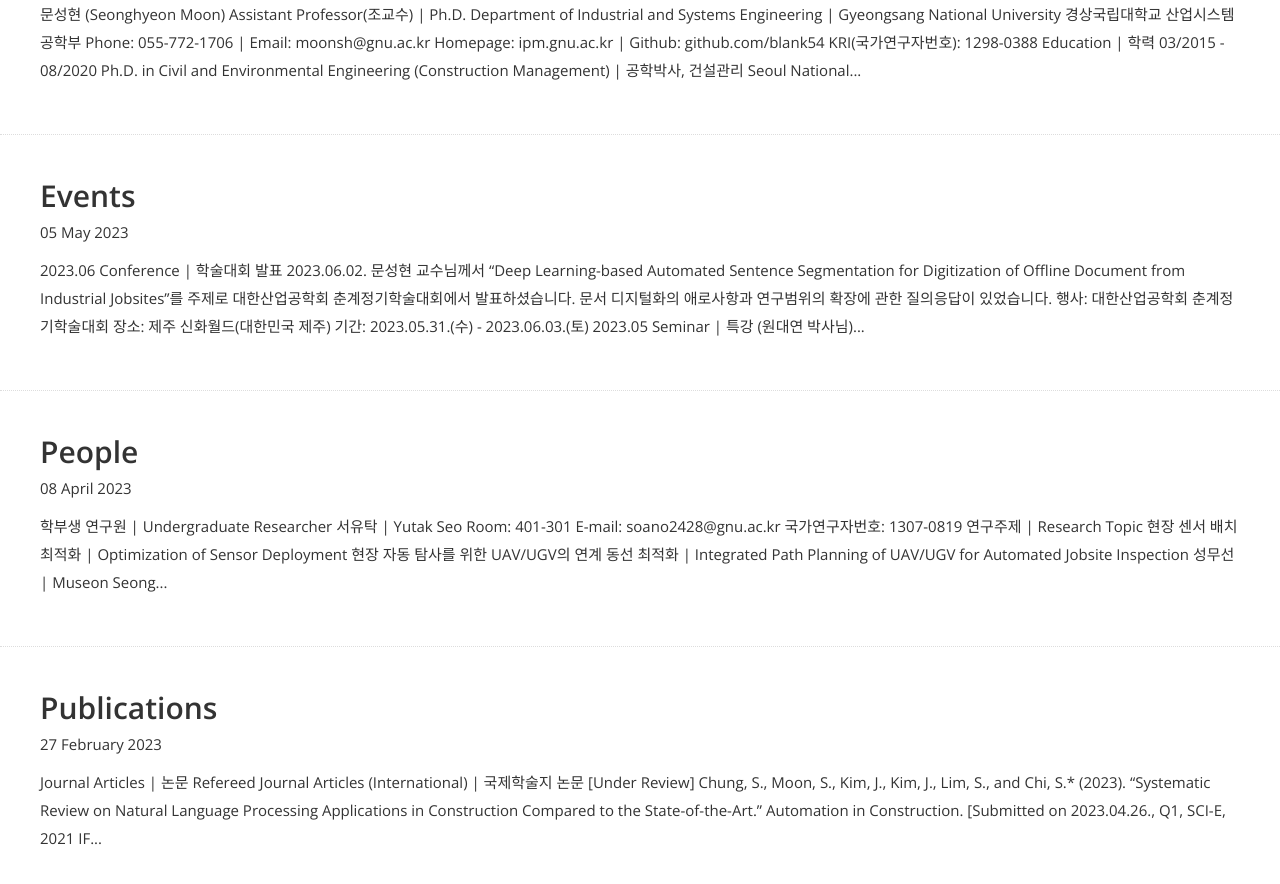
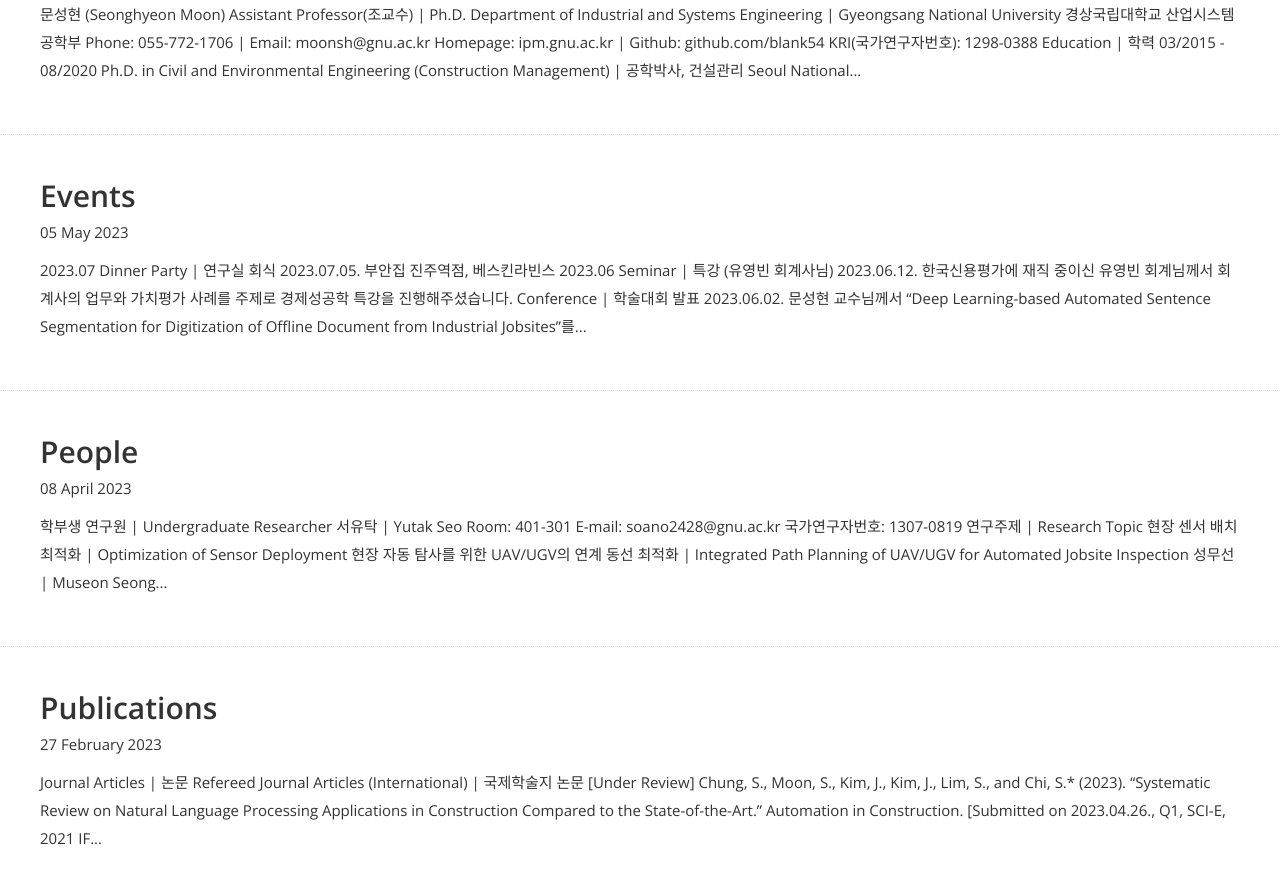
Before and after one commit to blank54/blank54.github.io, a Jekyll site: the page built from blog/index.html, in a window 1280 px wide and 900 px high, scrolled down 580 px. Shown: the top 884 px of the window. Built offline with Jekyll 4.4.1, drawn with Linux system fonts in a browser that asks for light colours; nearby versions of some CDN libraries; some web fonts are replaced.

Commit message:
update event 20230705

```diff
--- a/event/_posts/2023-05-05-event.md
+++ b/event/_posts/2023-05-05-event.md
@@ -5,40 +5,54 @@ date: 2023-05-05
 author: Seonghyeon Moon
 ---
 
+## 2023.07
+<br/>
+
+>### Dinner Party \| 연구실 회식
+>2023.07.05.
+>부안집 진주역점, 베스킨라빈스
+><img src="{{ site.baseurl }}/img/event/20230705_ipmlab_dinner party.jpg" style="width:300px">
+
 ## 2023.06
 <br/>
 
-<!-- ### Seminar \| 특강 (유영빈 회계사님)
+>### Seminar \| 특강 (유영빈 회계사님)
 >2023.06.12.
 >한국신용평가에 재직 중이신 유영빈 회계님께서 회계사의 업무와 가치평가 사례를 주제로 경제성공학 특강을 진행해주셨습니다.
- -->
-### Conference \| 학술대회 발표
+><img src="{{ site.baseurl }}/img/event/20230612_engineering economics_yeongbin yoo.jpg" style="width:300px">
+><img src="{{ site.baseurl }}/img/event/20230612_engineering economics_yeongbin yoo_poster.jpg" style="width:300px">
+
+>### Conference \| 학술대회 발표
 >2023.06.02.
 >문성현 교수님께서 "Deep Learning-based Automated Sentence Segmentation for Digitization of Offline Document from Industrial Jobsites"를 주제로 대한산업공학회 춘계정기학술대회에서 발표하셨습니다. 문서 디지털화의 애로사항과 연구범위의 확장에 관한 질의응답이 있었습니다.
->
-><li>행사: 대한산업공학회 춘계정기학술대회</li>
-><li>장소: 제주 신화월드(대한민국 제주)</li>
-><li>기간: 2023.05.31.(수) - 2023.06.03.(토)</li>
+>\- 행사: 대한산업공학회 춘계정기학술대회
+>\- 장소: 제주 신화월드(대한민국 제주)
+>\- 기간: 2023.05.31.(수) - 2023.06.03.(토)
+><img src="{{ site.baseurl }}/img/event/20230602_kiie.jpg" style="width:300px">
+><img src="{{ site.baseurl }}/img/event/20230602_kiie_paper.jpg" style="width:300px">
 
 ## 2023.05
 <br/>
 
-### Seminar \| 특강 (원대연 박사님)
+>### Seminar \| 특강 (원대연 박사님)
 >2023.05.25.
 >삼성전자 EHS연구소에 재직 중이신 원대연 박사님께서 스마트건설과 유지관리를 주제로 산업시스템공학특론 특강을 진행해주셨습니다.
-<!-- ><img src="{{ site.baseurl }}/img/event/20230503_engineering economics.jpg" sytle="width:300px"> -->
+><img src="{{ site.baseurl }}/img/event/20230525_topics of industrial engineering_daeyoun won.jpg" style="width:300px">
+><img src="{{ site.baseurl }}/img/event/20230525_topics of industrial engineering_daeyoun won_poster.jpg" style="width:300px">
 
-### Seminar \| 특강 (이상엽 매니저님)
+>### Seminar \| 특강 (이상엽 매니저님)
 >2023.05.22.
 >현대자동차 현대성형기술부에 재직 중이신 이상엽 매니저님께서 자동차공장의 디지털전환을 주제로 공장자동화 특강을 진행해주셨습니다.
-<!-- ><img src="{{ site.baseurl }}/img/event/20230503_engineering economics.jpg" sytle="width:300px"> -->
+><img src="{{ site.baseurl }}/img/event/20230522_factory automation_sangyeop lee.jpg" style="width:300px">
+><img src="{{ site.baseurl }}/img/event/20230522_factory automation_sangyeop lee_poster.jpg" style="width:300px">
 
-### Dinner Party \| 연구실 회식
+>### Dinner Party \| 연구실 회식
 >2023.05.04.
 >다드림 진주경상대점, 베스킨라빈스
-<!-- ><img src="{{ site.baseurl }}/img/event/20230504_ipmlab_dinner party.jpg" width="100"> -->
+><img src="{{ site.baseurl }}/img/event/20230504_ipmlab_dinner party.jpg" style="width:300px">
 
-### Seminar \| 특강 (신윤정 대리님)
+
+>### Seminar \| 특강 (신윤정 대리님)
 >2023.05.03.
 >코리안 리에 재직 중이신 신윤정 대리님께서 재보험의 실무와 사례를 중심으로 경제성공학 특강을 진행해주셨습니다.
-<!-- ><img src="{{ site.baseurl }}/img/event/20230503_engineering economics.jpg" sytle="width:300px"> -->
+><img src="{{ site.baseurl }}/img/event/20230503_engineering economics.jpg" style="width:300px">
```
